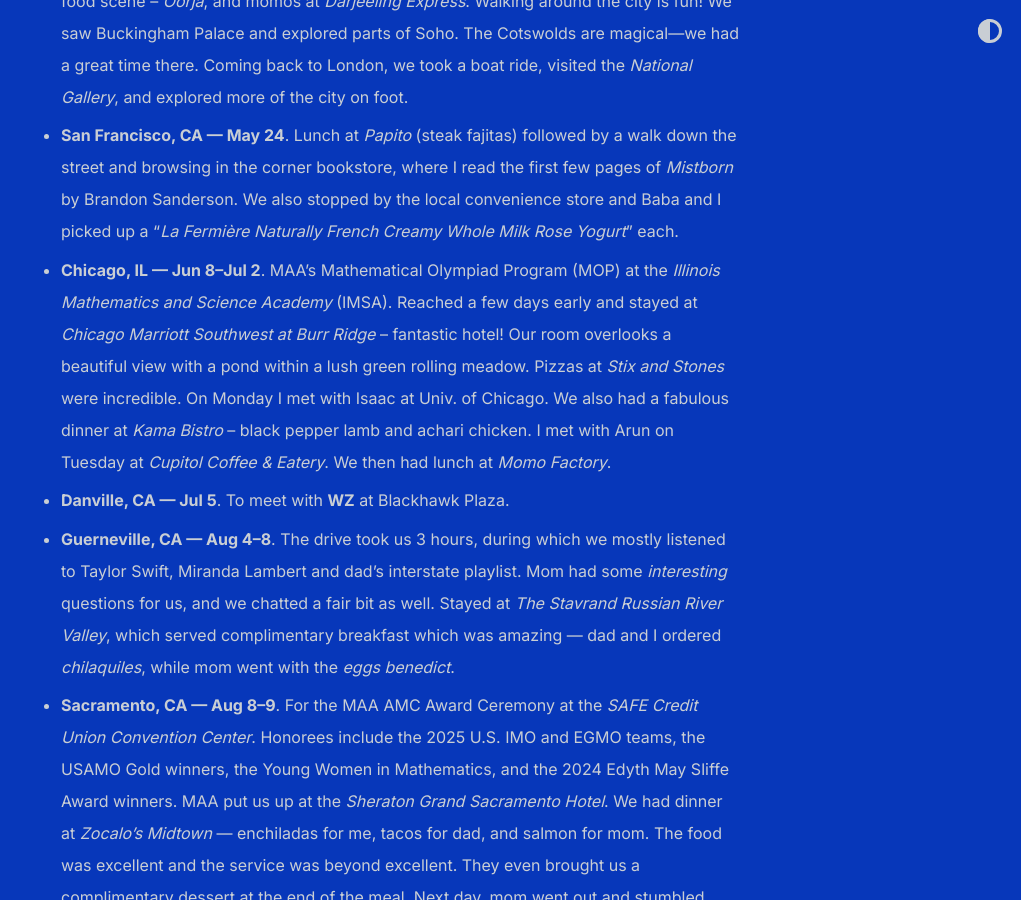
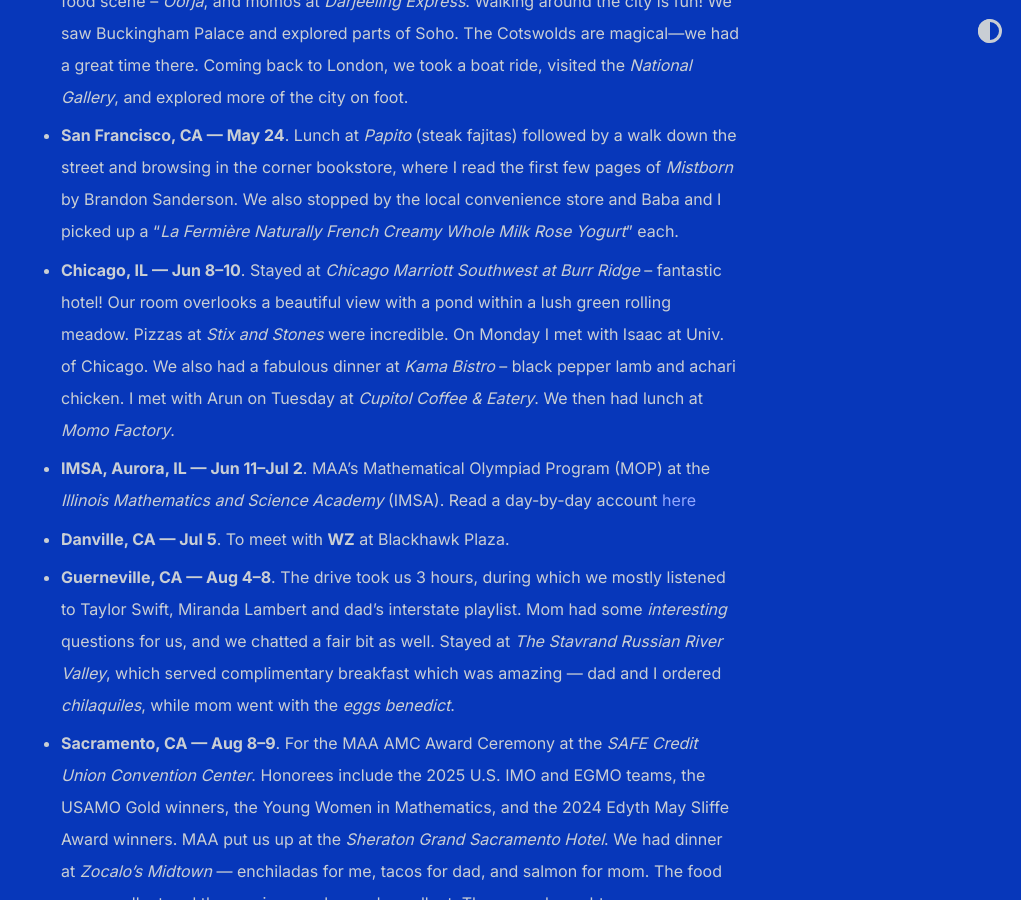
Before and after one commit to shihankanungo/shihankanungo.github.io, a Jekyll site: the page built from travel.md, in a window 1280 px wide and 900 px high, scrolled down 1267 px. Shown: the whole window, without its empty margins (259-1280 px from the left). Built offline with Jekyll 4.4.1, drawn with Linux system fonts in a browser that asks for light colours.

Commit message:
Update travel.md

```diff
--- a/travel.md
+++ b/travel.md
@@ -14,7 +14,8 @@
 - **San Francisco, CA --- Mar 15**. To celebrate adMIT. Lunch at *La Mar* (empanadas, inca cola, lomo saltado) followed by _Ferry Building_ (s'more, blondie). Baba got me a *Dandelion chocolate, 85% dark*.
 - **London, UK --- Apr 15--23**. To commemorate Project PickAxe (those who know!). Great food scene -- _Oorja_, and momos at _Darjeeling Express_. Walking around the city is fun! We saw Buckingham Palace and explored parts of Soho. The Cotswolds are magical---we had a great time there. Coming back to London, we took a boat ride, visited the _National Gallery_, and explored more of the city on foot.
 - **San Francisco, CA --- May 24**. Lunch at *Papito* (steak fajitas) followed by a walk down the street and browsing in the corner bookstore, where I read the first few pages of *Mistborn* by Brandon Sanderson. We also stopped by the local convenience store and Baba and I picked up a "*La Fermière Naturally French Creamy Whole Milk Rose Yogurt*" each.
-- **Chicago, IL --- Jun 8--Jul 2**. MAA's Mathematical Olympiad Program (MOP) at the *Illinois Mathematics and Science Academy* (IMSA). Reached a few days early and stayed at *Chicago Marriott Southwest at Burr Ridge* -- fantastic hotel! Our room overlooks a beautiful view with a pond within a lush green rolling meadow. Pizzas at _Stix and Stones_ were incredible. On Monday I met with Isaac at Univ. of Chicago. We also had a fabulous dinner at *Kama Bistro* -- black pepper lamb and achari chicken. I met with Arun on Tuesday at *Cupitol Coffee & Eatery*. We then had lunch at *Momo Factory*.
+- **Chicago, IL --- Jun 8--10**. Stayed at *Chicago Marriott Southwest at Burr Ridge* -- fantastic hotel! Our room overlooks a beautiful view with a pond within a lush green rolling meadow. Pizzas at _Stix and Stones_ were incredible. On Monday I met with Isaac at Univ. of Chicago. We also had a fabulous dinner at *Kama Bistro* -- black pepper lamb and achari chicken. I met with Arun on Tuesday at *Cupitol Coffee & Eatery*. We then had lunch at *Momo Factory*.
+- **IMSA, Aurora, IL --- Jun 11--Jul 2**. MAA's Mathematical Olympiad Program (MOP) at the *Illinois Mathematics and Science Academy* (IMSA). Read a day-by-day account [here](https://shihankanungo.github.io/mop)
 - **Danville, CA --- Jul 5**. To meet with **WZ** at Blackhawk Plaza.
 - **Guerneville, CA --- Aug 4--8**. The drive took us 3 hours, during which we mostly listened to Taylor Swift, Miranda Lambert and dad's interstate playlist. Mom had some *interesting* questions for us, and we chatted a fair bit as well. Stayed at *The Stavrand Russian River Valley*, which served complimentary breakfast which was amazing &mdash; dad and I ordered *chilaquiles*, while mom went with the *eggs benedict*.
 - **Sacramento, CA --- Aug 8--9**. For the MAA AMC Award Ceremony at the *SAFE Credit Union Convention Center*. Honorees include the 2025 U.S. IMO and EGMO teams, the USAMO Gold winners, the Young Women in Mathematics, and the 2024 Edyth May Sliffe Award winners. MAA put us up at the *Sheraton Grand Sacramento Hotel*. We had dinner at *Zocalo's Midtown* &mdash; enchiladas for me, tacos for dad, and salmon for mom. The food was excellent and the service was beyond excellent. They even brought us a complimentary dessert at the end of the meal. Next day, mom went out and stumbled upon the Farmer's Market, which she raved about for the rest of the trip and even after reaching home. The awards ceremony was excellent: the speeches were very good, particularly Prof. Tao's keynote address, and it was all arranged very professionally. At Mathfest, me and the other awardees were treated very specially: many people came up and introduced themselves to us. I chatted with **TZ** for a long-ish time. Persi Diaconis gave an interesting (and fun) talk on card tricks.
```
